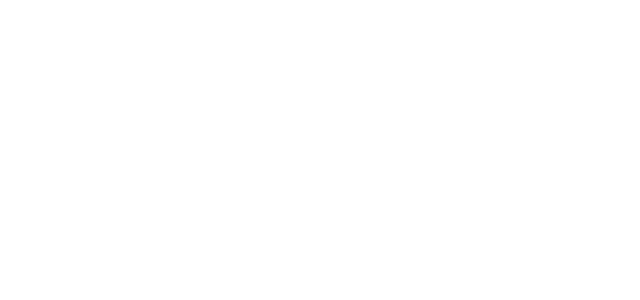
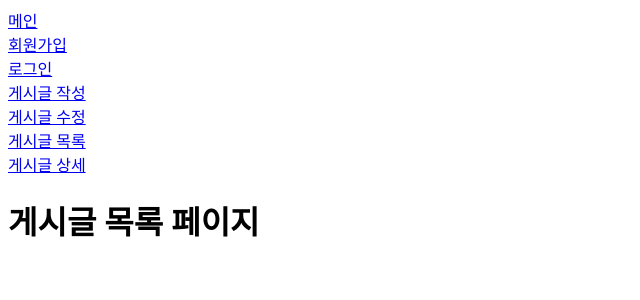
Before and after one commit to pjtss/my-memo-frontend, a React (Vite) app in the folder my-memo-frontend/: page /post-list in a window 1280 px wide. Before the commit this address had no page. Shown: the top 300 px of the page, without its empty margins (0-640 px from the left). Built offline with nearby package versions, Linux system fonts and the light colour scheme.

Commit message:
add : simple pages

```diff
--- a/my-memo-frontend/src/App.jsx
+++ b/my-memo-frontend/src/App.jsx
@@ -1,16 +1,44 @@
 import { Routes, Route, Link } from 'react-router-dom';
 import Main from './components/Main.jsx';
+import Join from './components/Join.jsx';
+import Login from './components/Login.jsx';
+import CreatePost from './components/CreatePost.jsx';
+import UpdatePost from './components/UpdatePost.jsx';
+import PostList from './components/PostList.jsx';
+import PostDetail from './components/PostDetail.jsx';
+
 
 function App() {
 
   return (
 
     <div>
-        <div>
-          <Routes>
-            <Route path='/' element={<Main />} />
-          </Routes>
-        </div>
+      <nav>
+        <Link to={"/"} > 메인 </Link>
+        <br />
+        <Link to={"/join"} > 회원가입 </Link>
+        <br />
+        <Link to={"/login"} > 로그인 </Link>
+        <br />
+        <Link to={"/create-post"} > 게시글 작성 </Link>
+        <br />
+        <Link to={"/update-post"} > 게시글 수정 </Link>
+        <br />
+        <Link to={"/post-list"} > 게시글 목록 </Link>
+        <br />
+        <Link to={"/post-detail"} > 게시글 상세 </Link>
+      </nav>
+      <div>
+        <Routes>
+          <Route path='/' element={<Main />} />
+          <Route path='/join' element={<Join />} />
+          <Route path='/login' element={<Login />} />
+          <Route path='/create-post' element={<CreatePost />} />
+          <Route path='/update-post' element={<UpdatePost />} />
+          <Route path='/post-list' element={<PostList />} />
+          <Route path='/post-detail' element={<PostDetail />} />
+        </Routes>
+      </div>
     </div>
   )
 }
--- /dev/null
+++ b/my-memo-frontend/src/components/CreatePost.jsx
@@ -0,0 +1,12 @@
+
+const CreatePost = () => {
+    return (
+        <div>
+            <div>
+                <h1> 게시글 작성 페이지 </h1>
+            </div>
+        </div>
+    )
+}
+
+export default CreatePost
--- /dev/null
+++ b/my-memo-frontend/src/components/Join.jsx
@@ -0,0 +1,14 @@
+
+
+const Join = () => {
+
+    return (
+        <div>
+            <div>
+                <h1> 회원가입 페이지 </h1>
+            </div>
+        </div>
+    )
+}
+
+export default Join
--- /dev/null
+++ b/my-memo-frontend/src/components/Login.jsx
@@ -0,0 +1,12 @@
+
+const Login = () => {
+    return (
+        <div>
+            <div>
+                <h1> 로그인 페이지 </h1>
+            </div>
+        </div>
+    )
+}
+
+export default Login
--- a/my-memo-frontend/src/components/Main.jsx
+++ b/my-memo-frontend/src/components/Main.jsx
@@ -1,12 +1,15 @@
+import { Routes, Route, Link } from "react-router-dom"
 
 function Main() {
 
-  return (
+    return (
+        <div>
+            <div>
+                <h1> 메인 페이지 </h1>
+            </div>
+        </div>
 
-    <div>
-      <h1> Hi, This is 337's Memo Application </h1>
-    </div>
-  )
+    )
 }
 
 export default Main
--- /dev/null
+++ b/my-memo-frontend/src/components/PostDetail.jsx
@@ -0,0 +1,12 @@
+
+const PostDetail = () => {
+    return (
+        <div>
+            <div>
+                <h1> 게시글 상세 페이지 </h1>
+            </div>
+        </div>
+    )
+}
+
+export default PostDetail
--- /dev/null
+++ b/my-memo-frontend/src/components/PostList.jsx
@@ -0,0 +1,12 @@
+
+const PostList = () => {
+    return (
+        <div>
+            <div>
+                <h1> 게시글 목록 페이지 </h1>
+            </div>
+        </div>
+    )
+}
+
+export default PostList
--- /dev/null
+++ b/my-memo-frontend/src/components/UpdatePost.jsx
@@ -0,0 +1,12 @@
+
+const UpdatePost = () => {
+    return (
+        <div>
+            <div>
+                <h1> 게시글 수정 페이지 </h1>
+            </div>
+        </div>
+    )
+}
+
+export default UpdatePost
```
